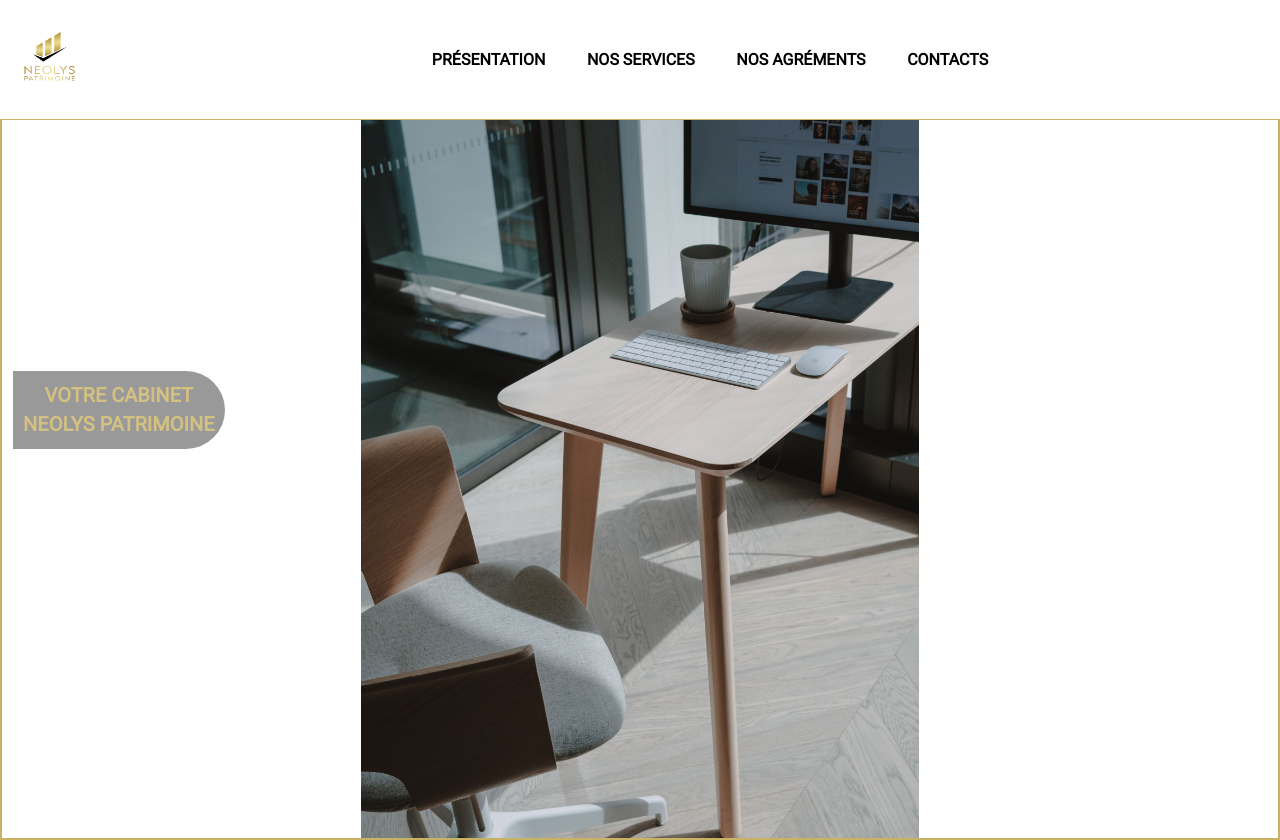
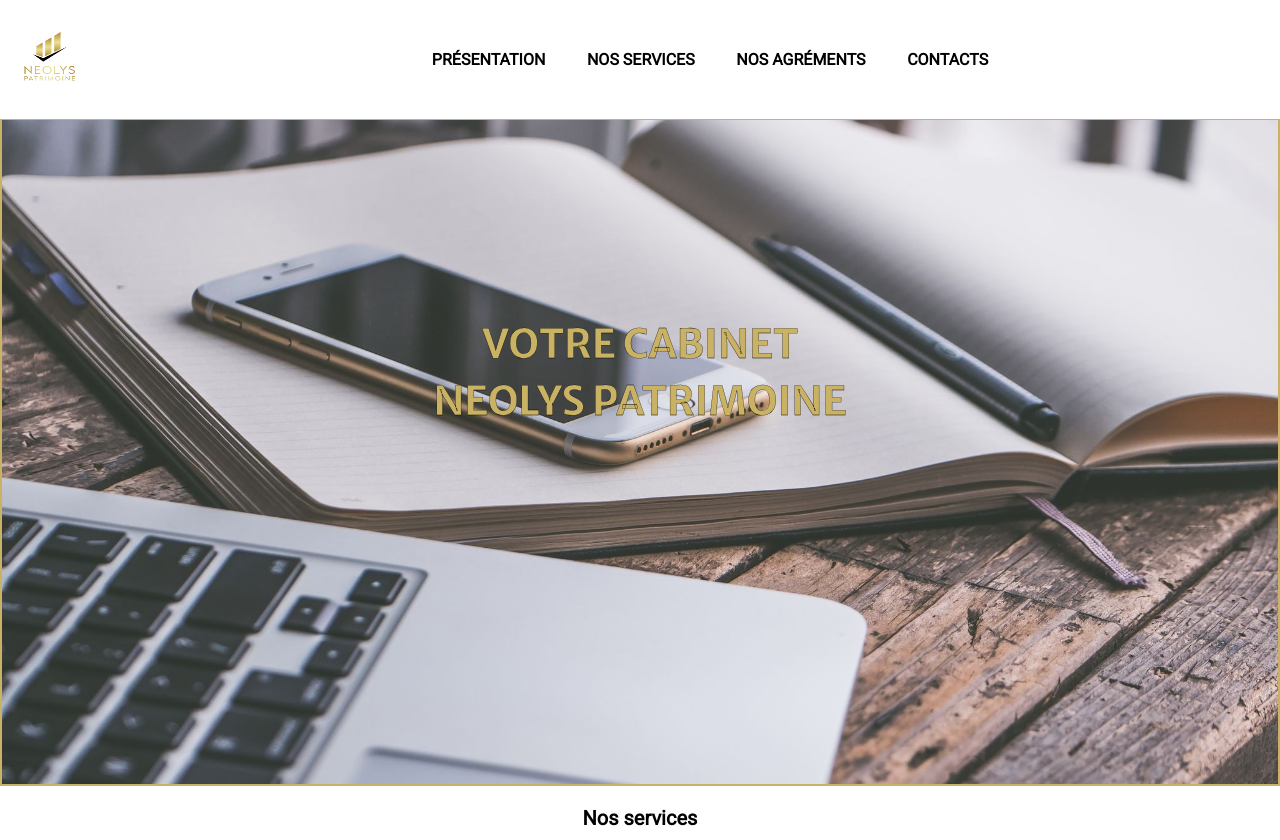
Before and after one commit to ArnaudLahaual/Neolys, a React (Create React App) app in the folder neolys-patrimoine/: page / in a window 1280 px wide. Shown: the top 840 px of the page. Built offline with nearby package versions, Linux system fonts and the light colour scheme; no server answers.

Commit message:
essai css sur page d'accueil & titre

```diff
--- a/neolys-patrimoine/public/index.html
+++ b/neolys-patrimoine/public/index.html
@@ -16,7 +16,10 @@
 <link rel="preconnect" href="https://fonts.googleapis.com">
 <link rel="preconnect" href="https://fonts.gstatic.com" crossorigin>
 <link href="https://fonts.googleapis.com/css2?family=Oswald:wght@400;700&family=PT+Sans:ital,wght@0,700;1,700&family=Roboto:ital,wght@0,300;0,400;1,400&display=swap" rel="stylesheet">
-    <!--
+<link rel="preconnect" href="https://fonts.googleapis.com">
+<link rel="preconnect" href="https://fonts.gstatic.com" crossorigin>
+<link href="https://fonts.googleapis.com/css2?family=Merriweather+Sans:wght@300;400;500;600;700;800&display=swap" rel="stylesheet">
+<!--
       manifest.json provides metadata used when your web app is installed on a
       user's mobile device or desktop. See https://developers.google.com/web/fundamentals/web-app-manifest/
     -->
--- a/neolys-patrimoine/src/components/Home/home.js
+++ b/neolys-patrimoine/src/components/Home/home.js
@@ -4,6 +4,7 @@ import place from '../../assets/logo/place.jpg';
 import bureau from '../../assets/images/fond_bureau.jpg';
 import bureau2 from '../../assets/images/fond_bureau2.jpg';
 import chaise from '../../assets/images/chaise.jpg';
+import bureau3 from '../../assets/images/bureau3.jpg';
 
 function Home() {
   return (
@@ -25,7 +26,7 @@ function Home() {
           <p className='presentation__text'>Votre cabinet <br></br> Neolys Patrimoine</p>
         <img
               className="presentation__image"
-              src={chaise}
+              src={bureau3}
               alt="image"
             />
         </div>
--- a/neolys-patrimoine/src/components/Home/home.scss
+++ b/neolys-patrimoine/src/components/Home/home.scss
@@ -1,3 +1,7 @@
+.home {
+
+}
+
 .decor {
 
 overflow: hidden;
@@ -22,9 +26,8 @@ overflow: hidden;
 
 }
 .presentation {
-    background-color: white;
     width: 100%;
-    height: 840px;
+    height: 786px;
     display: flex;
     flex-direction: column;
     align-items: center;
@@ -37,25 +40,32 @@ overflow: hidden;
 
 
     &__text {
-        font-size: 20px;
+        font-size: 40px;
         text-align: center;
         text-transform: uppercase;
         position: absolute;
-        background-color: rgb(0,0,0,0.5);
+        // background-color: rgb(0,0,0);
         padding: 10px;
-        color: rgb(201, 178, 99);
+        font-family: 'Merriweather Sans';
+        color:rgb(201, 178, 99);
+        font-weight: bold;
         border-radius: 40px 999em 999em 40px;
-        left: 11px;
-        filter: opacity(80%);
+        -webkit-text-stroke: 0.3px black;
 
     }
 
     &__image {
-   max-width: 100%;
-   max-height: 100%;
+       width: 100%;
+       height: 100%;
         object-fit: cover;
-        margin-top: 234px;
+        margin-top: 100px;
+
+        @media(min-width: 768px){
+
+            }
 
 
     }
+
+
 }
```
Also changed, not shown: neolys-patrimoine/src/assets/images/bureau3.jpg (added).
